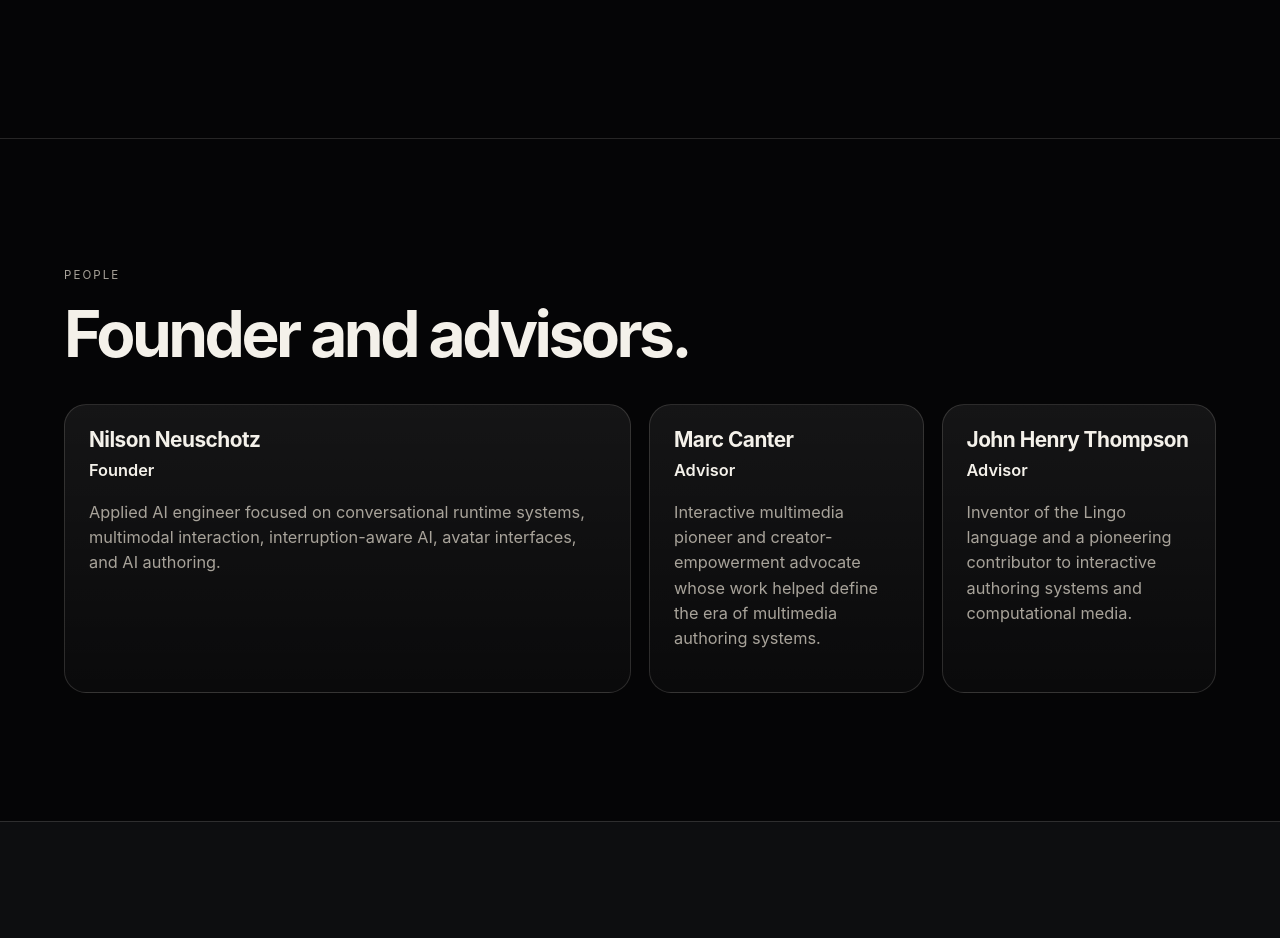
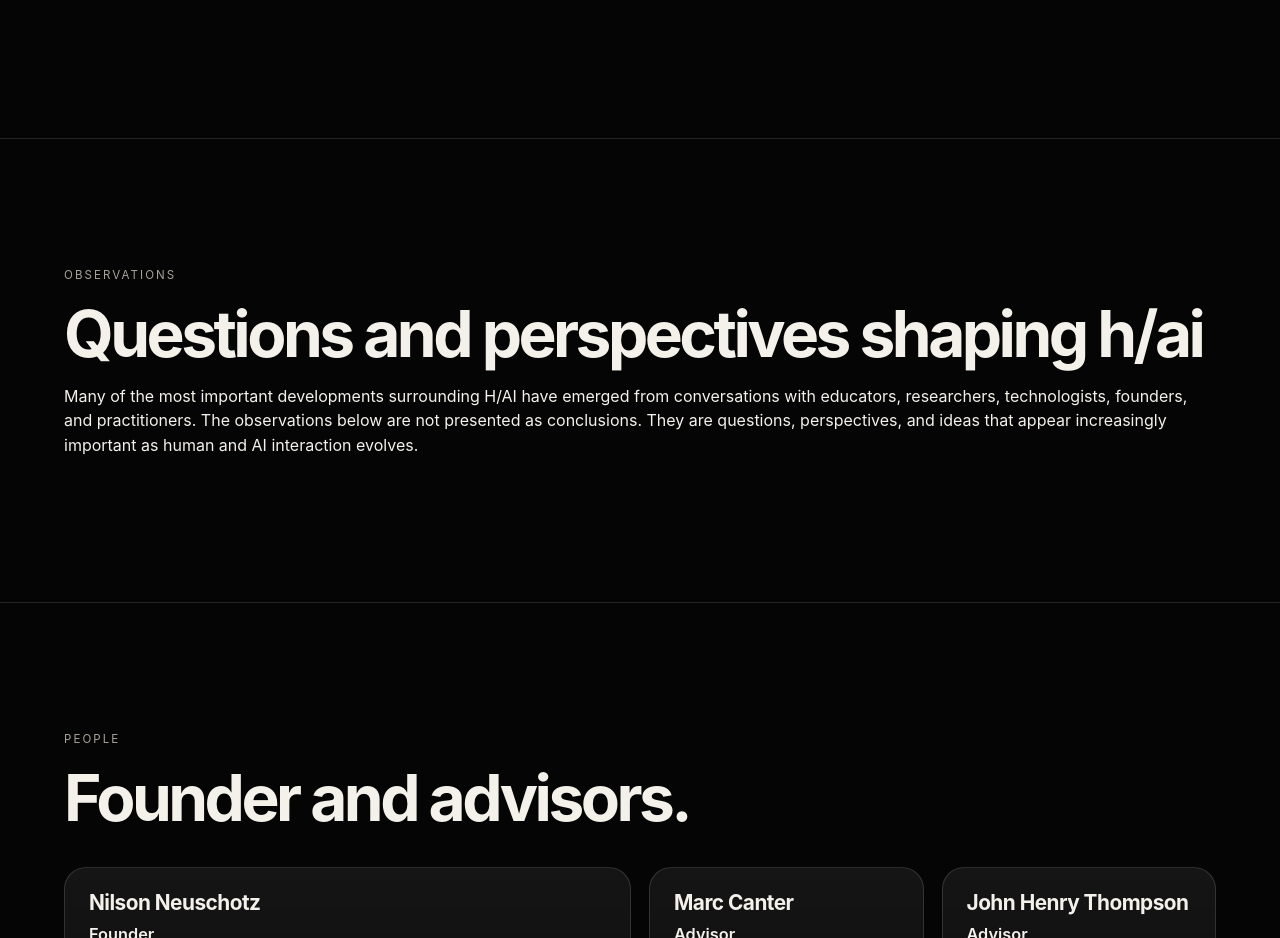
Before and after one commit to Nilly-Nil/hai-earth, a plain HTML site: page index.html in a window 1280 px wide. Shown: the part 5420-6358 px from the top of the page. Drawn offline with Linux system fonts and the light colour scheme.

Commit message:
Incorporating observation section.

```diff
--- a/index.html
+++ b/index.html
@@ -331,6 +331,27 @@
         </div>
     </section>
 
+    <section id="observations" class="section observations-section">
+        <div class="Observations">
+            <div>
+                <p class="eyebrow">Observations</p>
+                <h2>Questions and perspectives shaping h/ai</h2>
+            </div>
+
+            <div class="observation-intro">
+                <p>
+                    Many of the most important developments surrounding H/AI have
+                    emerged from conversations with educators, researchers,
+                    technologists, founders, and practitioners.
+
+                    The observations below are not presented as conclusions.
+                    They are questions, perspectives, and ideas that appear
+                    increasingly important as human and AI interaction evolves.
+                </p>
+            </div>
+        </div>
+    </section>
+
     <section id="people" class="section">
         <p class="eyebrow">People</p>
         <h2>Founder and advisors.</h2>
```
